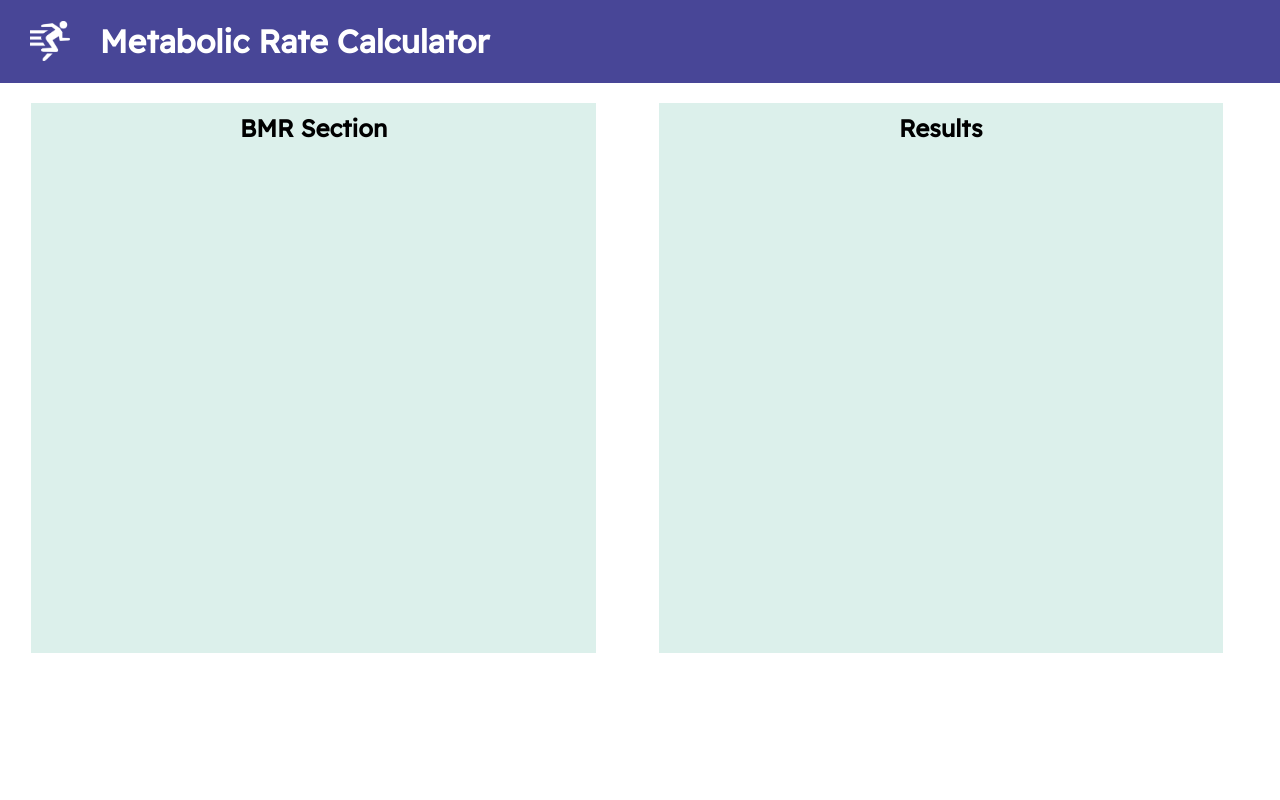
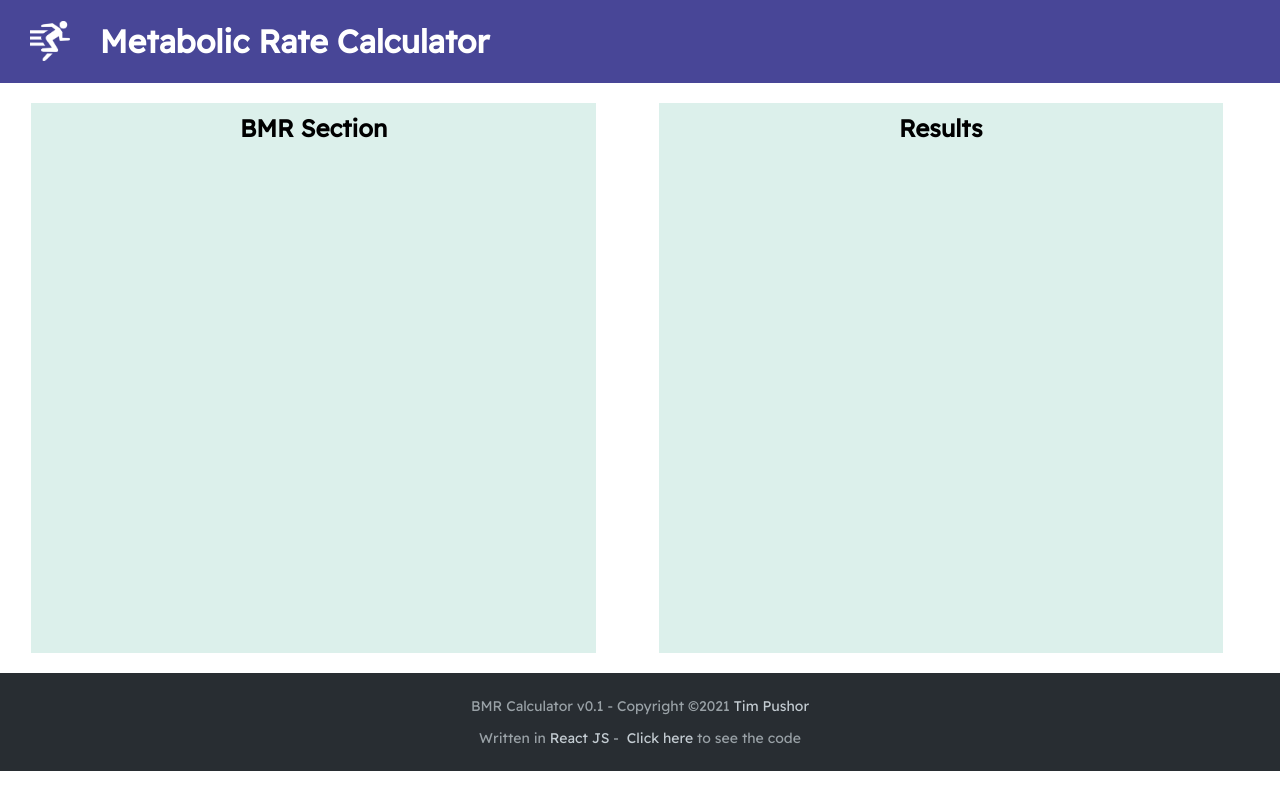
Before and after one commit to tim-pushor/react-bmr, a React (Create React App) app: page / in a window 1280 px wide. Built offline with nearby package versions, Linux system fonts and the light colour scheme.

Commit message:
Add footer

```diff
--- a/src/App.js
+++ b/src/App.js
@@ -1,6 +1,7 @@
 import React from "react";
 import Header from "./Components/Header/Header";
 import MainContent from "./Components/MainContent/MainContent";
+import Footer from "./Components/Footer/Footer";
 
 import "./App.css";
 
@@ -9,6 +10,7 @@ function App() {
     <React.Fragment>
       <Header />
       <MainContent />
+      <Footer />
     </React.Fragment>
   );
 }
--- /dev/null
+++ b/src/Components/Footer/Footer.js
@@ -0,0 +1,25 @@
+import React from "react";
+
+import styles from "./Footer.module.css";
+
+const Footer = () => {
+  return (
+    <footer className={styles.footer}>
+      <div>
+        <p>
+          BMR Calculator v0.1 - Copyright &copy;2021&nbsp;
+          <a href="https://www.linkedin.com/in/tim-pushor-ab501299/">
+            Tim Pushor
+          </a>
+        </p>
+        <p>
+          Written in <a href="https://reactjs.org">React JS</a> - &nbsp;
+          <a href="https://github.com/timmy-bbb/react-bmr">Click here</a> to see
+          the code
+        </p>
+      </div>
+    </footer>
+  );
+};
+
+export default Footer;
--- /dev/null
+++ b/src/Components/Footer/Footer.module.css
@@ -0,0 +1,18 @@
+.footer {
+  background-color: #282d32;
+  color: #f0f9ff91;
+  font-size: 14px;
+  text-align: center;
+  padding: 10px 0 10px 0;
+}
+.footer a {
+  color: #f0f9ffc7;
+  text-decoration: none;
+}
+footer a:hover,
+footer a:active {
+  color: white;
+}
+footer img {
+  width: 20px;
+}
```
